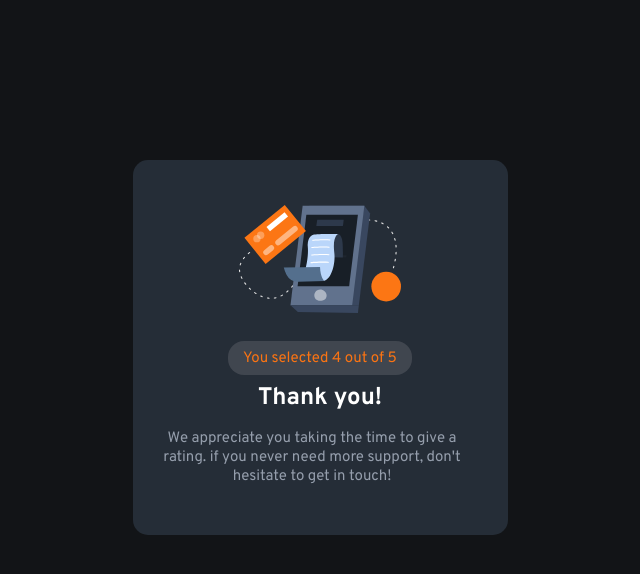
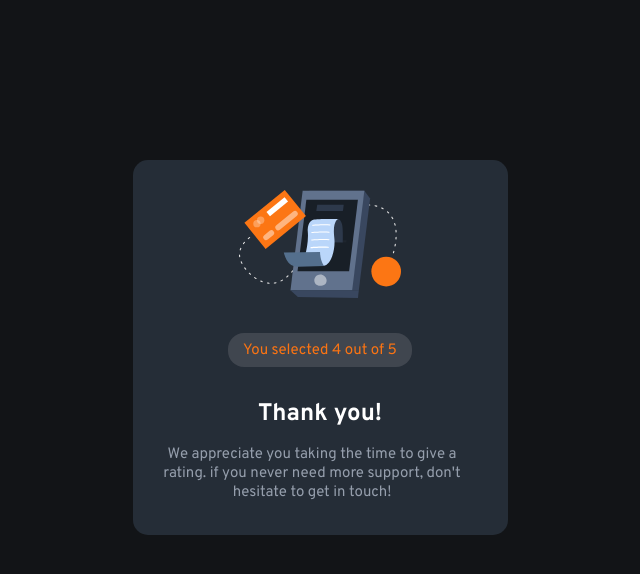
Before and after one commit to Adriano-henriqq/Interactive-rating, a plain HTML site: page congratulations.html in a window 1280 px wide. Shown: the whole page, without its empty margins (320-960 px from the left). Drawn offline with Linux system fonts and the light colour scheme.

Commit message:
alterei os espacamentos

```diff
--- a/page/congratulations.css
+++ b/page/congratulations.css
@@ -11,6 +11,7 @@
 .container__congratulations img{
     background-color: transparent;
     border-radius: 0;
+    margin-bottom: 1em
 
 }
 
@@ -18,7 +19,11 @@
     color: var(--botao-envio);
     font-size: 15px;
     padding: .5em 1em;
-    margin-bottom: .5em;
+    margin: .5em 0;
     border-radius: 16px;
     background-color: var(--cinza-medio);
 }
+
+.container__titulo{
+    margin-top: 1em;
+}
```
